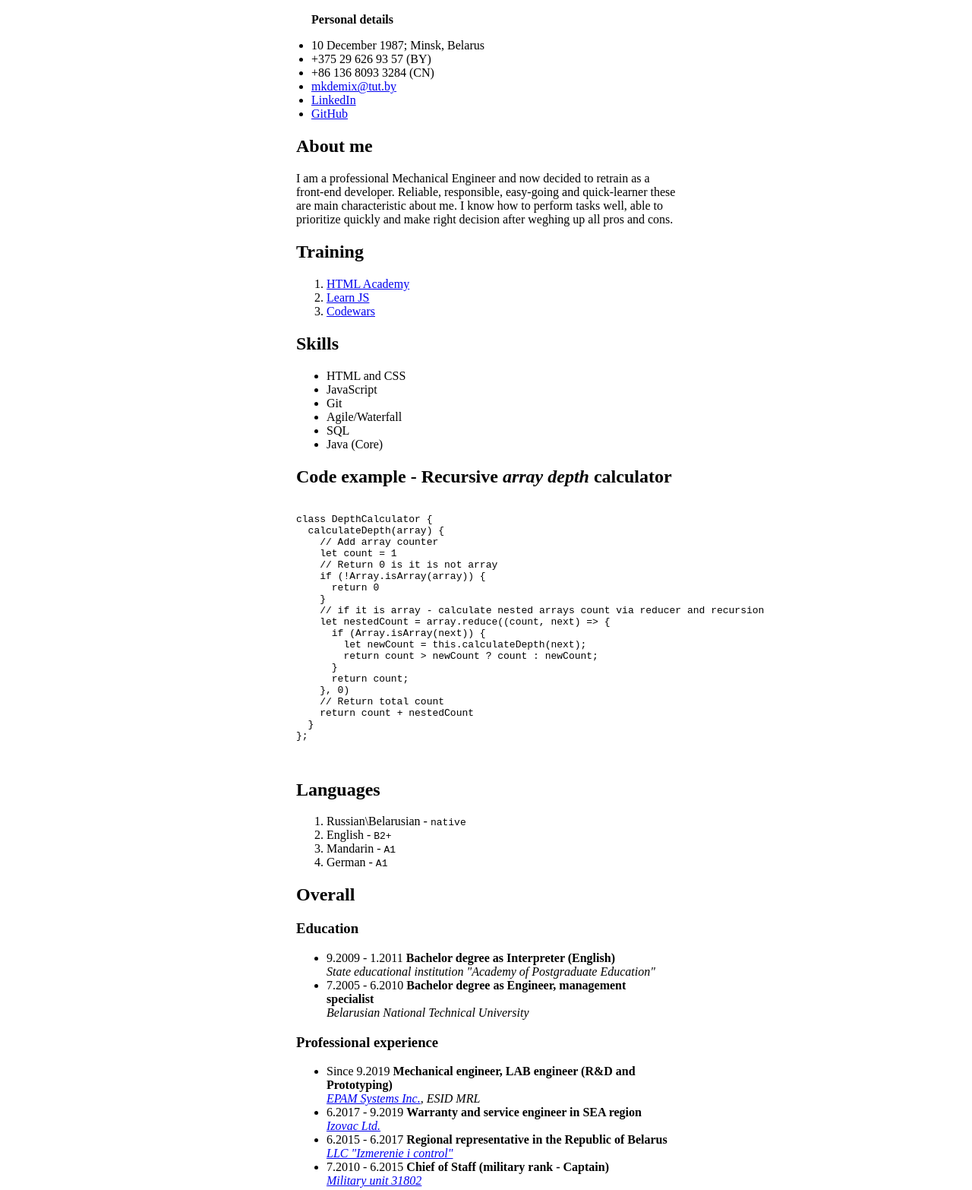
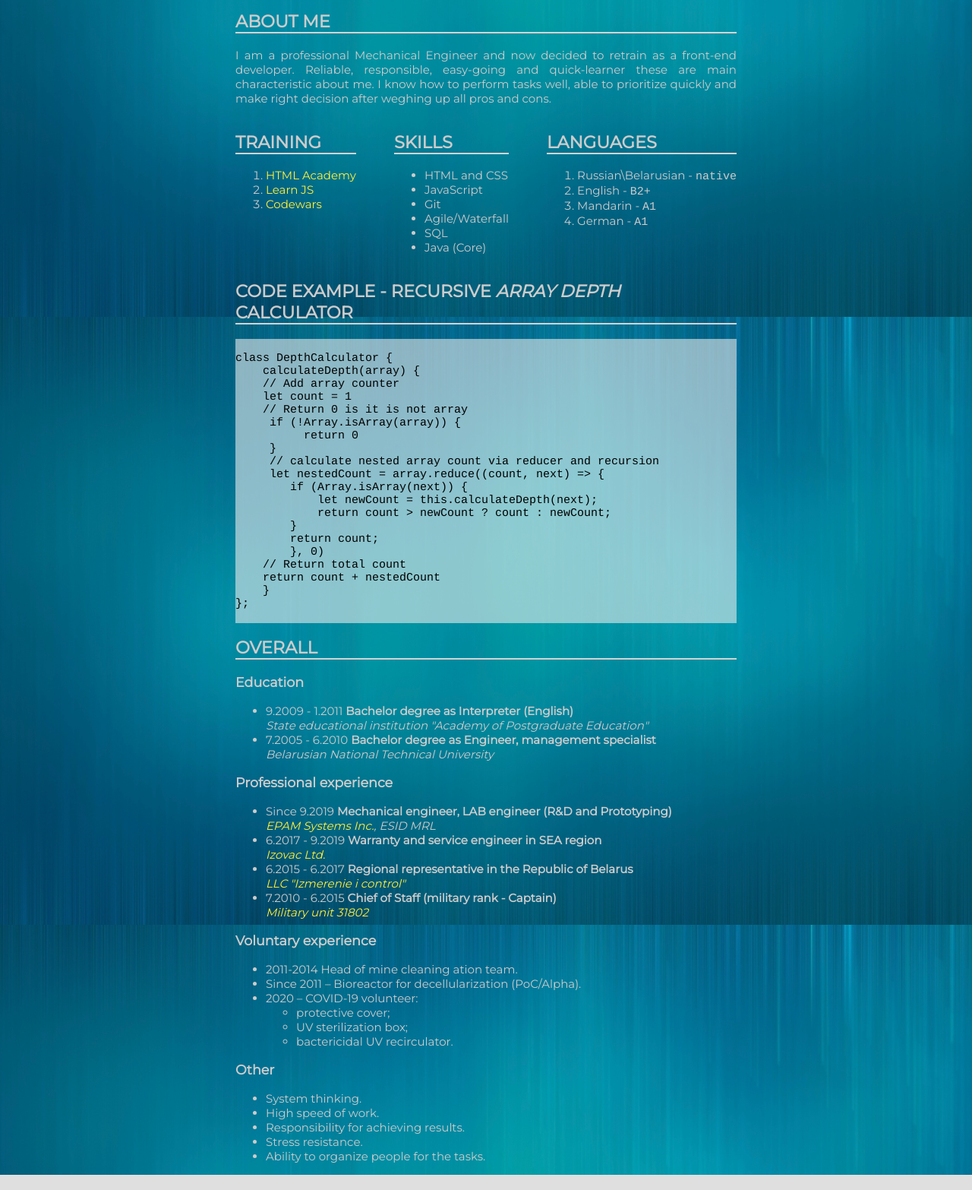
Before and after one commit to MaksimTsvik/rsschool-cv, a plain HTML site: page index.html in a window 1280 px wide. Shown: the part 383-1949 px from the top of the page at 76% size. Drawn offline with Linux system fonts and the light colour scheme.

Commit message:
feat: add proper page format

```diff
--- a/assets/style.css
+++ b/assets/style.css
@@ -1,7 +1,78 @@
+body {
+  font-family: 'Montserrat', sans-serif;
+  font-size: 15px;
+  color: #cccccc;
+  margin: 0;
+}
+.bg-image {
+  background-image: url("bgImg.jpg");
+  background-color: #cccccc9c;
+  background-repeat: no-repeat;
+  background-attachment: fixed;
+  background-size: 100% 100%;
+}
+
+* {
+  box-sizing: border-box;
+}
+
 .wrapper {
     padding-left: 20px;
     padding-right: 20px;
-    max-width: 500px;
-    margin-left: auto;
-    margin-right: auto;
-  }
+    max-width: 700px;
+    margin: 0 auto;
+}
+
+.container {
+  display: flex;
+  justify-content: space-between;
+}
+
+.photo {
+  width: 45%;
+}
+
+.info{
+  width: 55%;
+}
+
+img {
+  max-width:100%;
+  height: auto;
+}
+
+h1{
+  text-align: center;
+}
+
+h2 {
+  text-transform: uppercase;
+  border-bottom: solid lightgray 2px;
+}
+
+a {
+  text-decoration: none;
+  color : #fff23c;
+}
+
+a:hover {
+  color:  #cccccc;
+  transition: linear 0.5s ;
+}
+
+.personal_details {
+  margin-left: 10px;
+}
+
+.about {
+  text-align: justify;
+}
+
+pre {
+  color: black;
+  background-color: rgba(238, 238, 238, 0.589);
+}
+
+code {
+  font-family: courier, monospace;
+}
--- a/index.html
+++ b/index.html
@@ -7,15 +7,26 @@
     <meta name="viewport" content="width=device-width, initial-scale=1.0">
     <meta name="description" content="CV Maksim Tsvik">
     <link rel="stylesheet" href="assets/style.css">
+    <link rel="preconnect" href="https://fonts.gstatic.com">
+    <link href="https://fonts.googleapis.com/css2?family=Montserrat&display=swap" rel="stylesheet">
     <title>Maksim Tsvik</title>
 </head>
 
-<body>
-    <header class="wrapper">
-        <h1 id="maksim-tsvik" class="wrapper">MAKSIM TSVIK</h1>
-        <img src="MaksimTsvik.jpg" alt="Maksim Tsvik" width="300">
-        <p class="wrapper"><strong>Personal details</strong></p>
-        <ul class="wrapper">
+<body class="wrapper bg-image">
+
+    <header>
+        <h1>MAKSIM TSVIK</h1>
+    </header>
+
+    <div>
+        <main>
+            <section class="container">
+                <div class="photo">
+                    <img src="assets/MaksimTsvik.jpg" alt="Maksim Tsvik">
+                </div>
+                <div class="info">
+                    <h2 class="personal_details">Personal details</h2>
+                    <ul>
                         <li>10 December 1987; Minsk, Belarus</li>
                         <li>+375 29 626 93 57 (BY)</li>
                         <li>+86 136 8093 3284 (CN)</li>
@@ -23,29 +34,30 @@
                         <li><a href="www.linkedin.com/in/maksim-tsvik">LinkedIn</a></li>
                         <li><a href="https://github.com/MaksimTsvik">GitHub</a></li>
                     </ul>
-    </header>
-
-    <main class="wrapper">
-
-        <h2 id="about-me">About me</h2>
-
-        <p>
+                </div>
+            </section>
+            <section class="section">
+                <h2>About me</h2>
+                <p class="about">
                     I am a professional Mechanical Engineer and now decided to retrain as a front-end developer.
                     Reliable, responsible, easy-going and quick-learner these are main characteristic about me.
-            I know how to perform tasks well, able to prioritize quickly and make right decision after weghing up all
+                    I know how to perform tasks well, able to prioritize quickly and make right decision after weghing
+                    up
+                    all
                     pros and cons.
                 </p>
-
-        <h2 id="training">Training</h2>
-
+            </section>
+            <section class="container">
+                <div class="training">
+                    <h2>Training</h2>
                     <ol>
                         <li><a href="https://htmlacademy.ru/">HTML Academy</a></li>
                         <li><a href="https://learn.javascript.ru/">Learn JS</a></li>
                         <li><a href="https://www.codewars.com/">Codewars</a></li>
                     </ol>
-
-        <h2 id="skills">Skills</h2>
-
+                </div>
+                <div class="skills">
+                    <h2>Skills</h2>
                     <ul>
                         <li>HTML and CSS</li>
                         <li>JavaScript</li>
@@ -54,70 +66,71 @@
                         <li>SQL</li>
                         <li>Java (Core)</li>
                     </ul>
-
-        <h2 id="code-example-recursive-array-depth-calculator">Code example - Recursive <em>array
-                depth</em> calculator</h2>
-        <pre>
-          <code class="lang-javascript">
-class DepthCalculator {
-  calculateDepth(array) {
-    // Add<span class="hljs-built_in"> array </span>counter
-    let count = 1
-    // Return 0 is it is<span class="hljs-built_in"> not </span>array
-   <span class="hljs-built_in"> if </span>(!Array.isArray(array)) {
-     <span class="hljs-built_in"> return </span>0
-    }
-    //<span class="hljs-built_in"> if </span>it is<span class="hljs-built_in"> array </span>- calculate nested arrays count via reducer<span class="hljs-built_in"> and </span>recursion
-    let nestedCount = array.reduce((count, next) =&gt; {
-     <span class="hljs-built_in"> if </span>(Array.isArray(next)) {
-        let newCount = this.calculateDepth(next);
-       <span class="hljs-built_in"> return </span>count &gt; newCount ? count<span class="hljs-keyword"> :</span> newCount;
-      }
-     <span class="hljs-built_in"> return </span>count;
-    }, 0)
-    // Return total count
-   <span class="hljs-built_in"> return </span>count + nestedCount
-  }
-};
-          </code>
-    </pre>
-
-        <h2 id="languages">Languages</h2>
-
+                </div>
+                <div class="languages">
+                    <h2>Languages</h2>
                     <ol>
                         <li>Russian\Belarusian - <code>native</code></li>
                         <li>English - <code>B2+</code></li>
                         <li>Mandarin - <code>A1</code></li>
                         <li>German - <code>A1</code></li>
                     </ol>
+                </div>
+            </section>
+            <section>
+                <h2>Code example - Recursive <i>array depth</i> calculator</h2>
+                <pre>
+                <code>
+class DepthCalculator {
+    calculateDepth(array) {
+    // Add array counter
+    let count = 1
+    // Return 0 is it is not array
+     if (!Array.isArray(array)) {
+          return 0
+     }
+     // calculate nested array count via reducer and recursion
+     let nestedCount = array.reduce((count, next) =&gt; {
+        if (Array.isArray(next)) {
+            let newCount = this.calculateDepth(next);
+            return count &gt; newCount ? count : newCount;
+        }
+        return count;
+        }, 0)
+    // Return total count
+    return count + nestedCount
+    }
+};</code>
+                </pre>
+            </section>
+            <section class="section">
+                <h2>Overall</h2>
 
-        <h2 id="overall">Overall</h2>
-
-        <h3 id="education">Education</h3>
+                <h3>Education</h3>
                 <ul>
-            <li>9.2009 - 1.2011 <strong>Bachelor degree as Interpreter (English)</strong><br>
-                <em>State educational institution &quot;Academy of Postgraduate Education&quot;</em>
+                    <li>9.2009 - 1.2011 <b>Bachelor degree as Interpreter (English)</b><br>
+                        <i>State educational institution &quot;Academy of Postgraduate Education&quot;</i>
                     </li>
-            <li>7.2005 - 6.2010 <strong>Bachelor degree as Engineer, management specialist</strong><br>
-                <em>Belarusian National Technical University</em>
+                    <li>7.2005 - 6.2010 <b>Bachelor degree as Engineer, management specialist</b><br>
+                        <i>Belarusian National Technical University</i>
                     </li>
                 </ul>
-        <h3 id="professional-experience">Professional experience</h3>
+                <h3>Professional experience</h3>
                 <ul>
-            <li>Since 9.2019 <strong>Mechanical engineer, LAB engineer (R&amp;D and Prototyping)</strong><br>
-                <em><a href="https://www.epam.com/">EPAM Systems Inc.</a>, ESID MRL</em>
+                    <li>Since 9.2019 <b>Mechanical engineer, LAB engineer (R&amp;D and Prototyping)</b><br>
+                        <i><a href="https://www.epam.com/">EPAM Systems Inc.</a>, ESID MRL</i>
                     </li>
-            <li>6.2017 - 9.2019 <strong>Warranty and service engineer in SEA region</strong><br>
-                <em><a href="https://www.izovac.com/">Izovac Ltd.</a></em>
+                    <li>6.2017 - 9.2019 <b>Warranty and service engineer in SEA region</b><br>
+                        <i><a href="https://www.izovac.com/">Izovac Ltd.</a></i>
                     </li>
-            <li>6.2015 - 6.2017 <strong>Regional representative in the Republic of Belarus</strong><br>
-                <em><a href="https://izmerkon.ru/">LLC &quot;Izmerenie i control&quot;</a></em>
+                    <li>6.2015 - 6.2017 <b>Regional representative in the Republic of Belarus</b><br>
+                        <i><a href="https://izmerkon.ru/">LLC &quot;Izmerenie i control&quot;</a></i>
                     </li>
-            <li>7.2010 - 6.2015 <strong>Chief of Staff (military rank - Captain)</strong><br>
-                <em><a href="https://www.mil.by">Military unit 31802</a></em>
+                    <li>7.2010 - 6.2015 <b>Chief of Staff (military rank - Captain)</b><br>
+                        <i><a href="https://www.mil.by">Military unit 31802</a></i>
                     </li>
                 </ul>
-        <h3 id="voluntary-experience">Voluntary experience</h3>
+                <h3>Voluntary experience</h3>
                 <ul>
                     <li>2011-2014 Head of mine cleaning ation team.</li>
                     <li>Since 2011 – Bioreactor for decellularization (PoC/Alpha).</li>
@@ -128,7 +141,7 @@ class DepthCalculator {
                         </ul>
                     </li>
                 </ul>
-        <h3 id="other">Other</h3>
+                <h3>Other</h3>
                 <ul>
                     <li>System thinking.</li>
                     <li>High speed of work.</li>
@@ -136,7 +149,10 @@ class DepthCalculator {
                     <li>Stress resistance.</li>
                     <li>Ability to organize people for the tasks.</li>
                 </ul>
+            </section>
+
         </main>
+    </div>
 
 </body>
 
```
Also changed, not shown: assets/MaksimTsvik.jpg (renamed from MaksimTsvik.jpg), assets/bgImg.jpg (added). Lines whose indentation alone changed are shown as unchanged.
